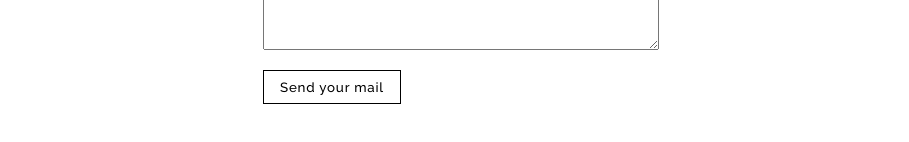
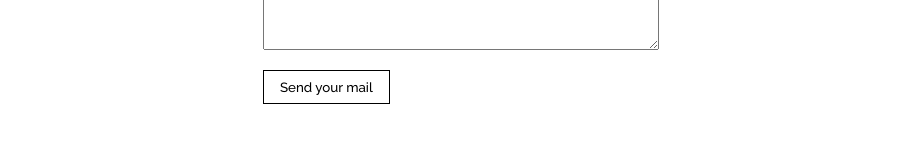
Before and after one commit to joelantonyjoy/portfolio, a React (Create React App) app: page /contact in a window 1280 px wide. Shown: the part 536-678 px from the top of the page, without its empty margins (185-1094 px from the left). Built offline with nearby package versions, Linux system fonts and the light colour scheme.

Commit message:
Contact page font changed

```diff
--- a/src/Pages/Contact.js
+++ b/src/Pages/Contact.js
@@ -30,9 +30,9 @@ export function Contact(){
                 <div>
                 <label style={{display:'block'}}>Message</label>
                 <textarea required onChange={setMessage}
-                    style={{width:'100%',height:200,lineHeight:'32px',letterSpacing:'0.8px',fontSize:'14px',margin:'8px 0 16px',paddingLeft:'8px'}}/>
+                    style={{fontFamily:'fontMediumRegular',width:'100%',height:200,lineHeight:'32px',letterSpacing:'0.8px',fontSize:'14px',margin:'8px 0 16px',paddingLeft:'8px'}}/>
                 </div>
-                <button style={{width:'fit-content',letterSpacing:'0.8px',padding:'8px 16px',background:'white',margin:'auto',color:'black',fontFamily:'fontMediumRegular',border:'1px solid black'}}>
+                <button style={{width:'fit-content',padding:'8px 16px',background:'white',margin:'auto',color:'black',fontFamily:'fontMediumRegular',border:'1px solid black'}}>
                     Send your mail</button>
             </form>
             </div>
```
Also changed, not shown: 1 other file (tests, documents, lock files or other folders).
